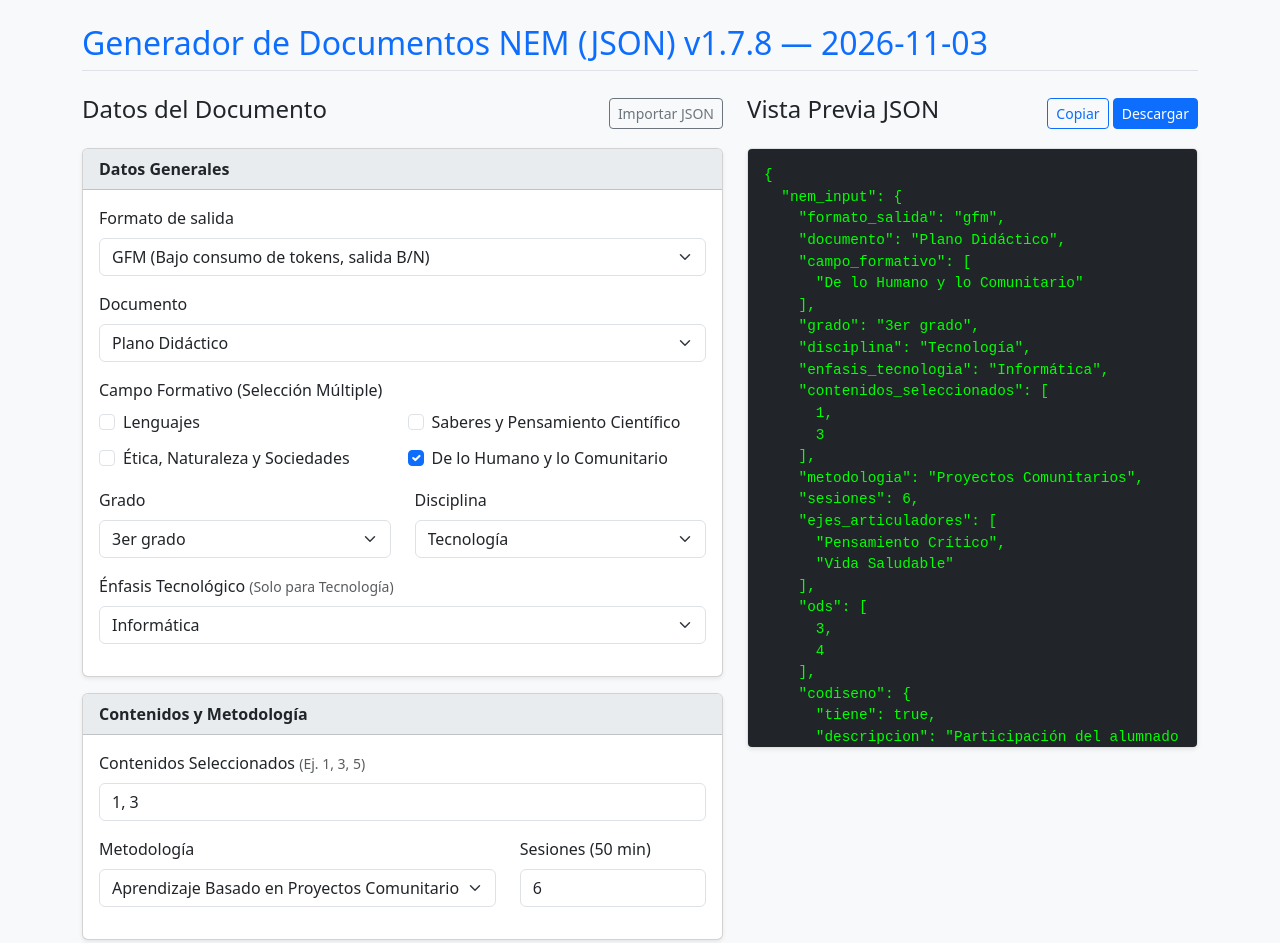
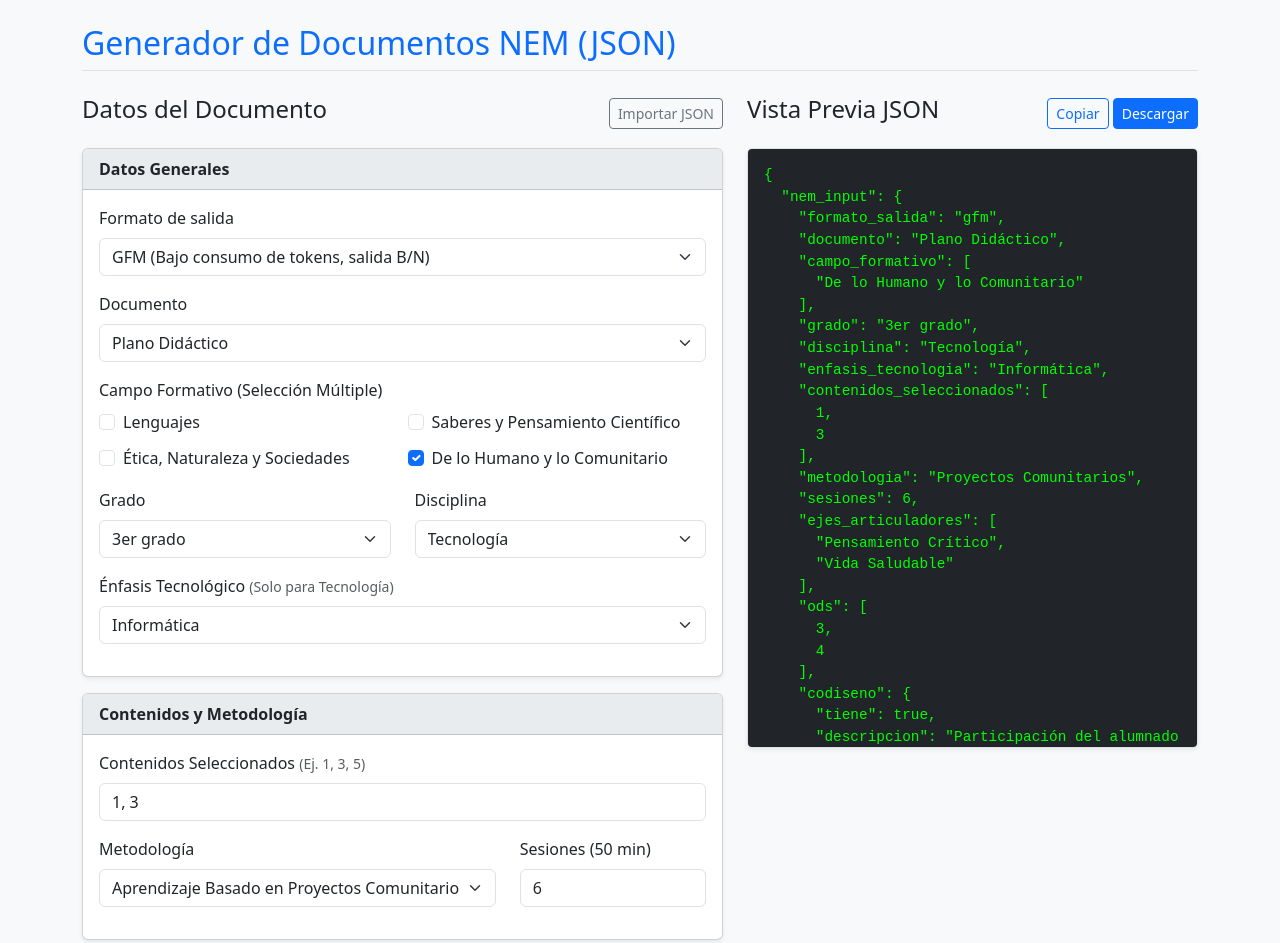
Before and after one commit to Ulimonster/Ulimonster.github.io, a plain HTML site: page json_claude_pd.html in a window 1280 px wide. Shown: the top 943 px of the page. Drawn offline with nearby package versions, Linux system fonts and the light colour scheme.

Commit message:
Update document title in json_claude_pd.html
Removed version number and date from the title.

```diff
--- a/json_claude_pd.html
+++ b/json_claude_pd.html
@@ -27,7 +27,7 @@
 <body>
 
 <div class="container mt-4">
-    <h2 class="mb-4 text-primary border-bottom pb-2">Generador de Documentos NEM (JSON) v1.7.8 — 2026-11-03</h2>
+    <h2 class="mb-4 text-primary border-bottom pb-2">Generador de Documentos NEM (JSON)</h2>
 
     <div id="notificationBox" class="alert alert-success shadow-sm" role="alert">
         <span id="notificationMessage">Mensaje</span>
```
